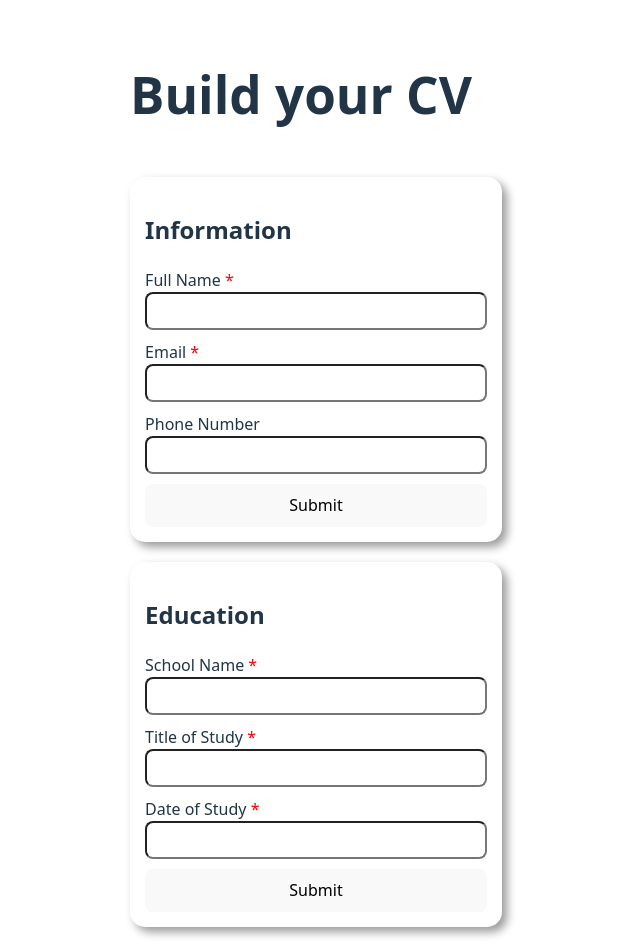
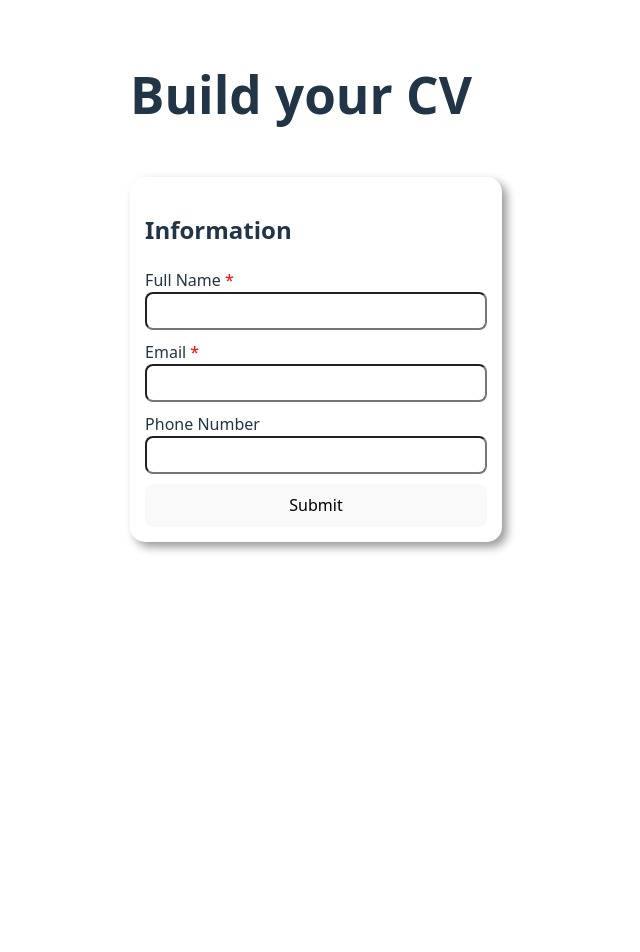
Before and after one commit to bbantier/odin-cv, a React (Vite) app: page / in a window 1280 px wide. Shown: the top 952 px of the page, without its empty margins (339-979 px from the left). After the commit the page ends 800 px from the top, so only its background shows below. Built offline with nearby package versions, Linux system fonts and the light colour scheme.

Commit message:
feat: hide form on submit

```diff
--- a/src/App.jsx
+++ b/src/App.jsx
@@ -16,9 +16,8 @@ function App() {
 
   return (
     <>
-      <h1>Build your CV</h1>
+      <h1 className="noprint">Build your CV</h1>
       <Section title="Information" fields={info} />
-      <Section title="Education" fields={edu} />
     </>
   );
 }
--- a/src/components/Form.jsx
+++ b/src/components/Form.jsx
@@ -1,8 +1,8 @@
 import "../style/Form.css";
 
-export default function Form({ fields }) {
+export default function Form({ fields, onSubmit }) {
   return (
-    <form>
+    <form action={onSubmit}>
       {fields.map((field) => {
         return (
           <div key={field.name} className="input-wrapper">
--- a/src/components/Section.jsx
+++ b/src/components/Section.jsx
@@ -1,11 +1,21 @@
+import { useState } from "react";
 import "../style/Section.css";
 import Form from "./Form";
 
 export default function Section({ title, fields }) {
+  const [submitted, setSubmitted] = useState(false);
+
+  const submitForm = () => {
+    setSubmitted(!submitted);
+  };
+
   return (
-    <section className="section">
+    <section style={{display: submitted ? "none" : "block"}} className="section">
       <h2>{title}</h2>
-      <Form fields={fields} />
+      <Form
+        onSubmit={submitForm}
+        fields={fields}
+      />
     </section>
   );
 }
```
